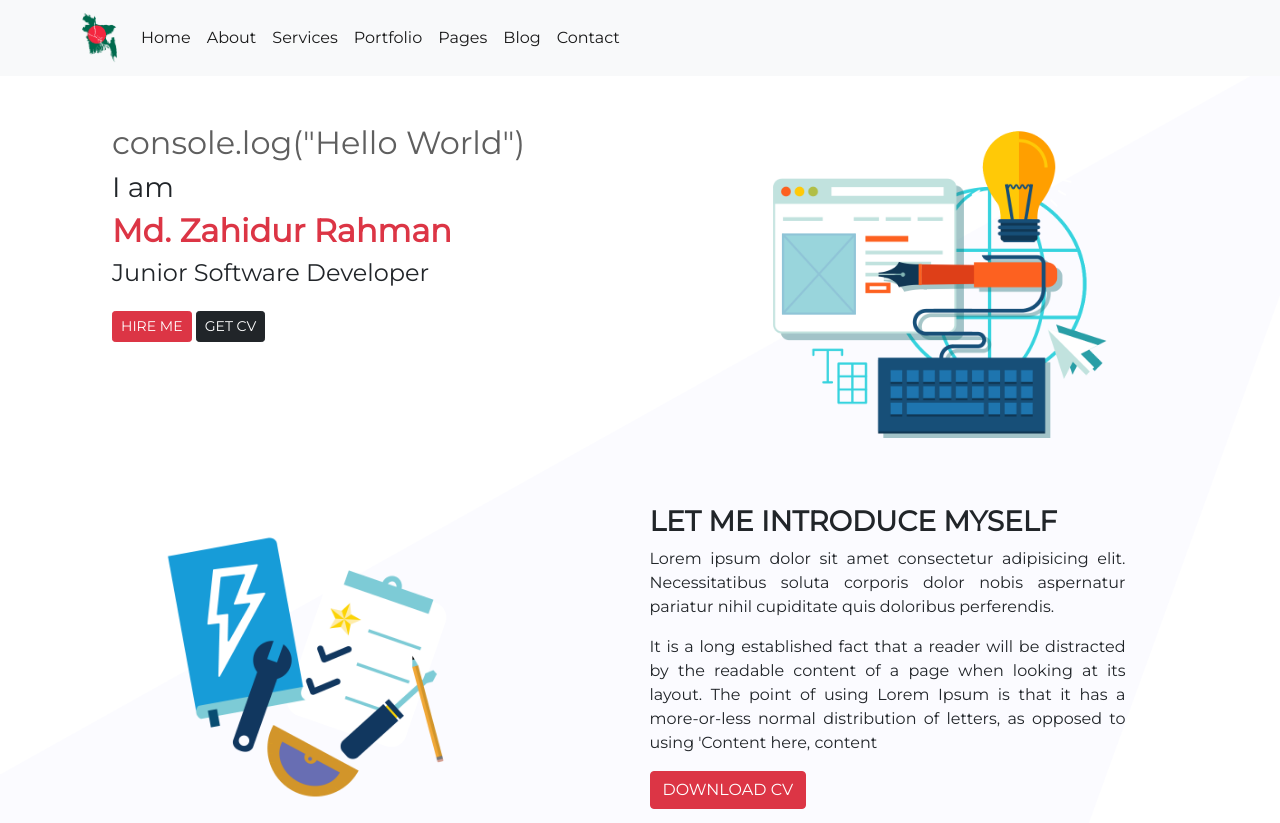
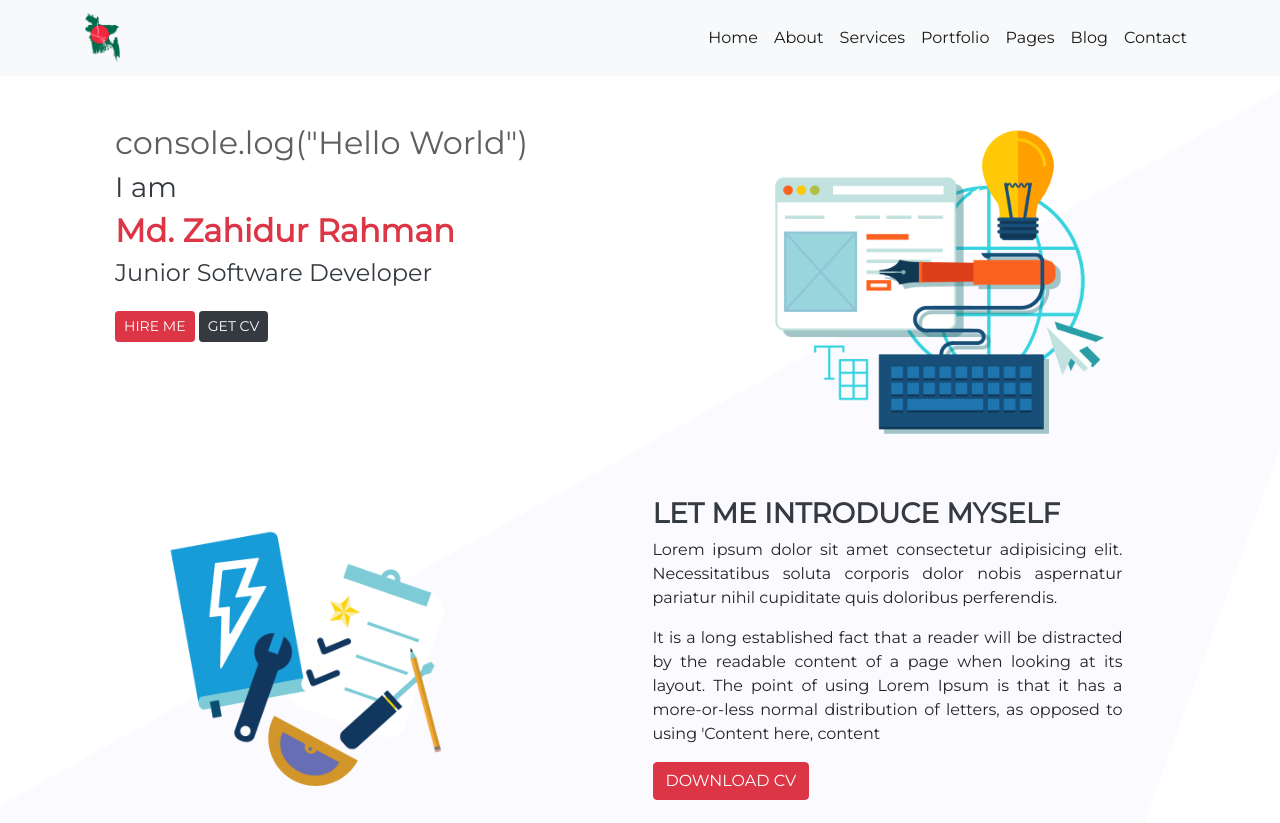
Before and after one commit to zahid-bracu/portfolio-upgraded-version, a website: page index.html in a window 1280 px wide. Shown: the top 823 px of the page. Drawn offline with nearby package versions, Linux system fonts and the light colour scheme; files whose address does not match are found by name.

Commit message:
Update index.html

```diff
--- a/index.html
+++ b/index.html
@@ -12,6 +12,8 @@
     <link href="https://fonts.googleapis.com/css2?family=Montserrat&display=swap" rel="stylesheet">
 
     <link rel="stylesheet" href="style.css">
+    <link rel="stylesheet" href="https://stackpath.bootstrapcdn.com/bootstrap/4.5.0/css/bootstrap.min.css" integrity="sha384-9aIt2nRpC12Uk9gS9baDl411NQApFmC26EwAOH8WgZl5MYYxFfc+NcPb1dKGj7Sk" crossorigin="anonymous">
+
 
     <title>Hello, world!</title>
   </head>
@@ -26,7 +28,7 @@
             <span class="navbar-toggler-icon"></span>
           </button>
           <div class="collapse navbar-collapse" id="navbarSupportedContent">
-            <ul class="navbar-nav mb-2 mb-lg-0">
+            <ul class="navbar-nav ml-auto">
 
                 <li class="nav-item">
                     <a class="nav-link active" aria-current="page" href="#">Home</a>
```
